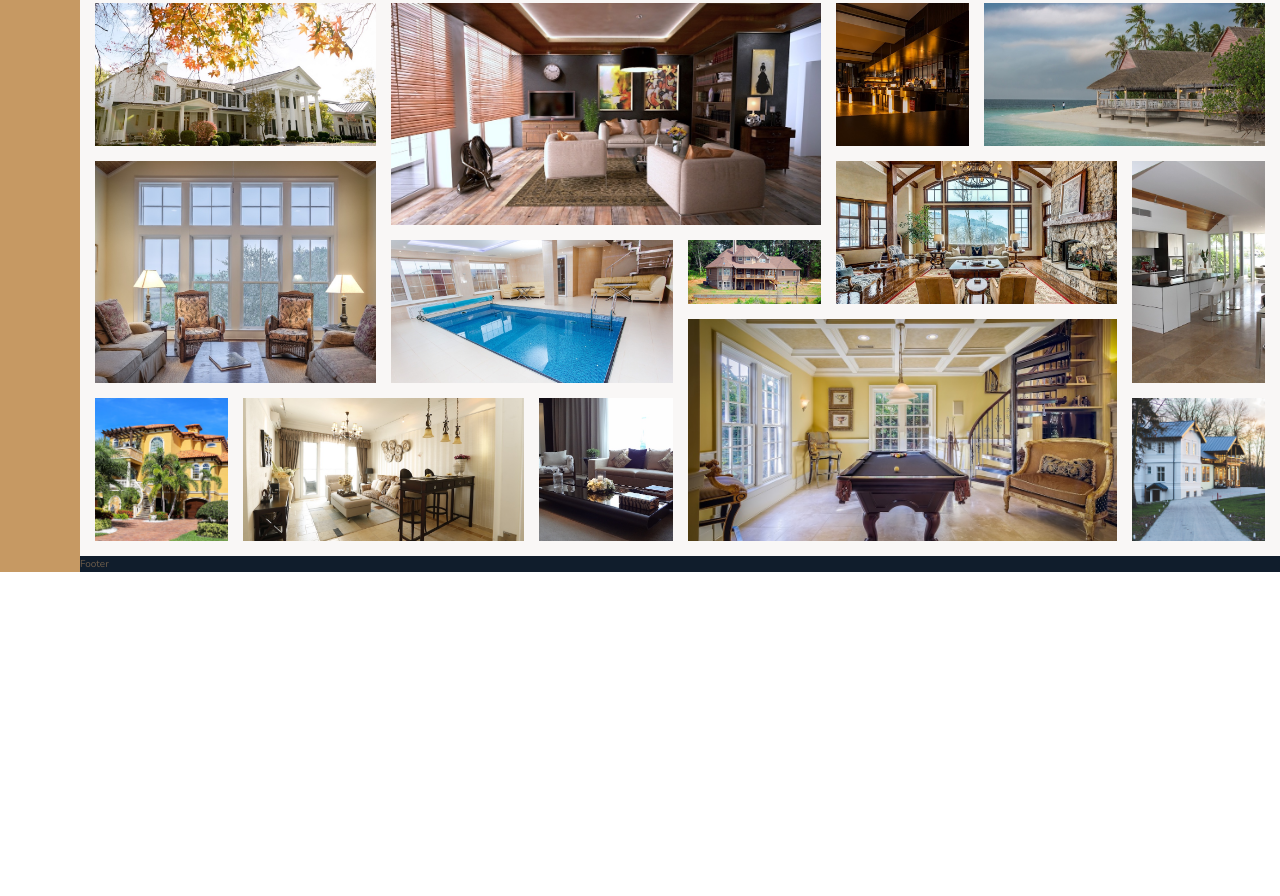
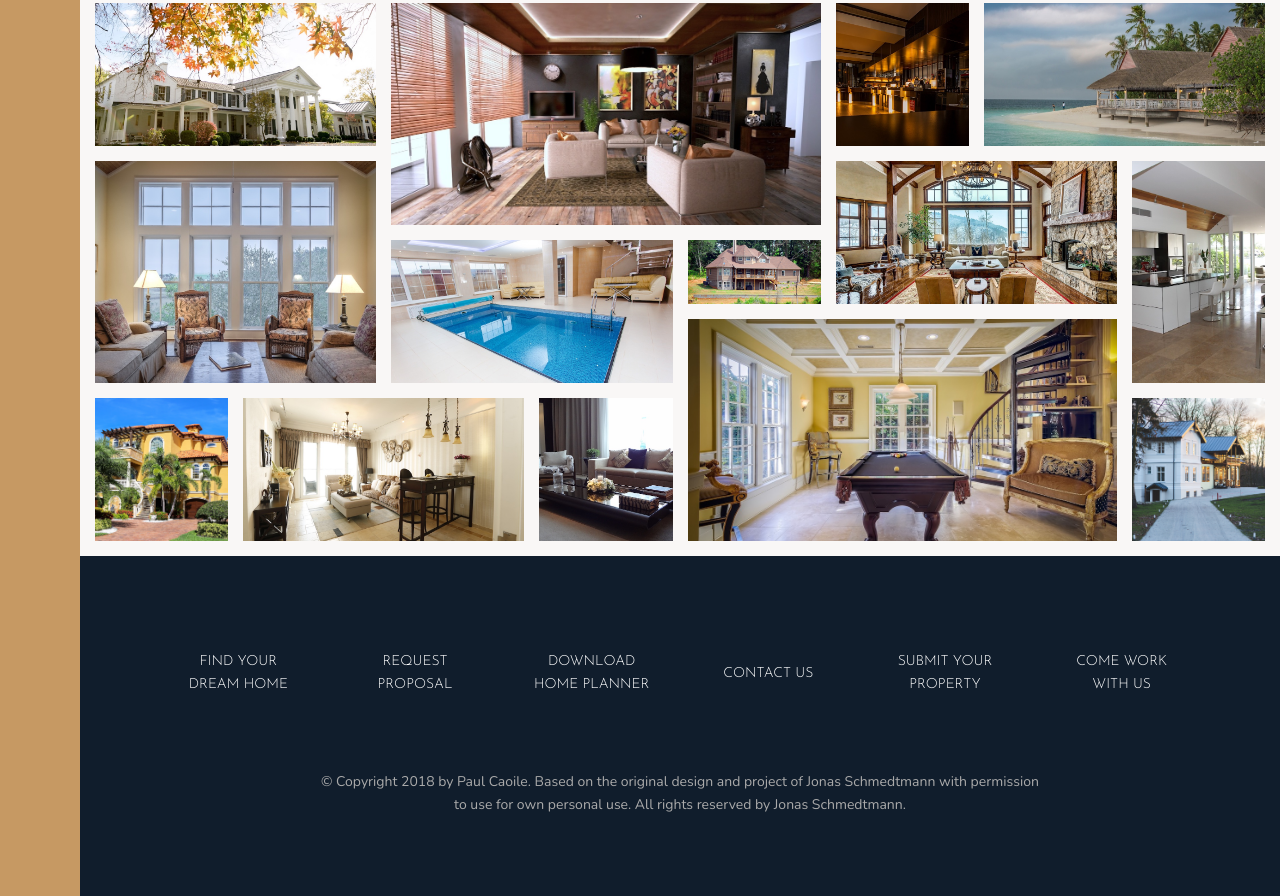
Before and after one commit to m2paulc/nexthome, a website: page index.html in a window 1280 px wide. Shown: the part 3087-3983 px from the top of the page. Before the commit the page ends 3659 px from the top, so only its background shows below. Drawn offline with nearby package versions, Linux system fonts and the light colour scheme.

Commit message:
completed footer section using css grid to align links

```diff
--- a/index.html
+++ b/index.html
@@ -314,7 +314,16 @@
 					</figure>
 				</section>
 				<footer class="footer">
-					Footer
+					<ul class="nav">
+						<li class="nav__item"><a href="#" class="nav__link">Find your dream home</a></li>
+						<li class="nav__item"><a href="#" class="nav__link">Request proposal</a></li>
+						<li class="nav__item"><a href="#" class="nav__link">Download home planner</a></li>
+						<li class="nav__item"><a href="#" class="nav__link">Contact us</a></li>
+						<li class="nav__item"><a href="#" class="nav__link">Submit your property</a></li>
+						<li class="nav__item"><a href="#" class="nav__link">Come work with us</a></li>
+					</ul>
+					<p class="copyright">
+						&copy; Copyright 2018 by Paul Caoile. Based on the original design and project of Jonas Schmedtmann with permission to use for own personal use. All rights reserved by Jonas Schmedtmann.</p>
 				</footer>
     </body>
 </html>
--- a/sass/_footer.scss
+++ b/sass/_footer.scss
@@ -1,4 +1,40 @@
 .footer {
   background-color: $color-secondary;
   grid-column: full-start / full-end;
+  padding: 8rem;
 }
+
+.nav {
+  list-style: none;
+  display: grid;
+  grid-template-columns: repeat(auto-fit, minmax(15rem, 1fr));
+  grid-gap: 2rem;
+  align-items: center;
+
+  &__link:link,
+  &__link:visited {
+    font-family: $font-display;
+    font-size: 1.4rem;
+    color: #fff;
+    text-transform: uppercase;
+    text-decoration: none;
+    text-align: center;
+    padding: 1.5rem;
+    display: block;
+    transition: all .2s ease-out;
+  }
+
+  &__link:hover,
+  &__link:active {
+     background-color: rgba(#fff, .05);
+     transform: translateY(-3px);
+  }
+}
+
+.copyright {
+  font-size: 1.4rem;
+  color: $color-grey-light-2;
+  margin: 6rem auto 0 auto;
+  text-align: center;
+  width: 70%;
+}
```
Also changed, not shown: css/style.css.
